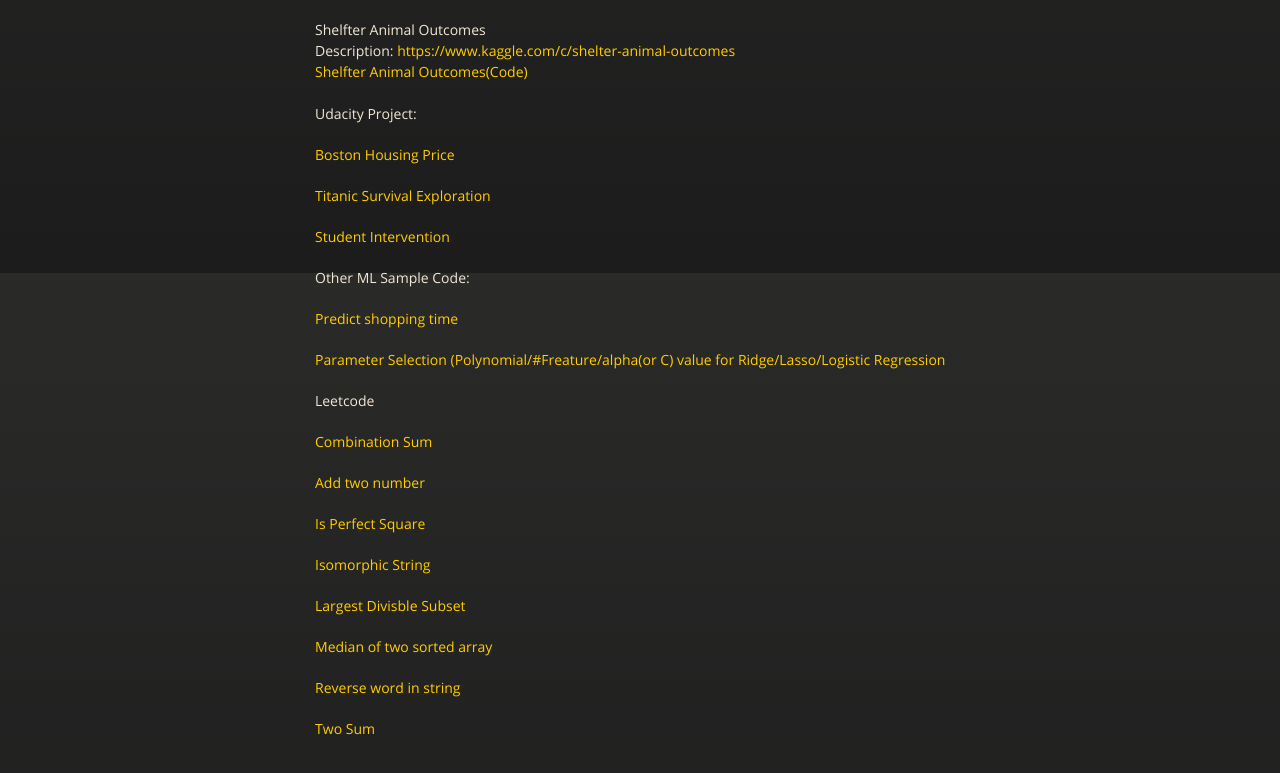
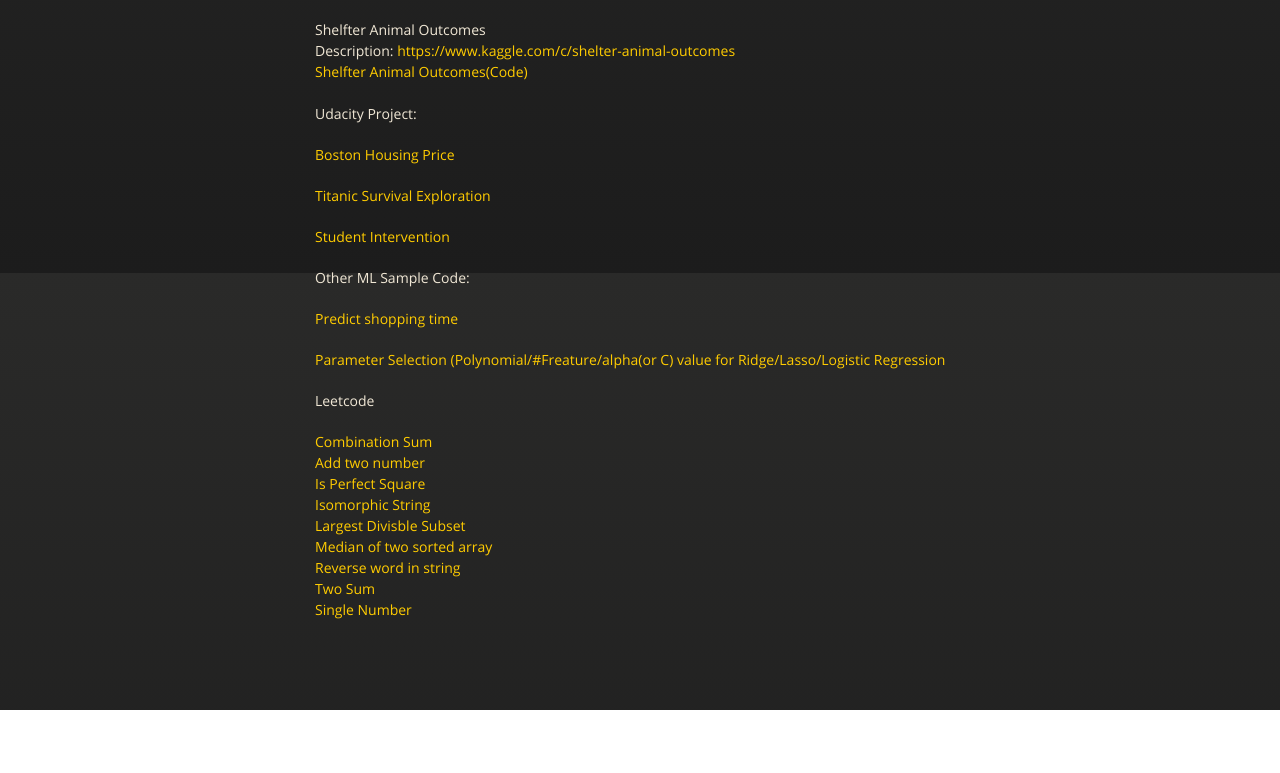
Before and after one commit to icedarkness/icedarkness.github.io, a plain HTML site: page index.html in a window 1280 px wide. Shown: the part 527-1300 px from the top of the page. After the commit the page ends 1237 px from the top, so only its background shows below. Drawn offline with nearby package versions, Linux system fonts and the light colour scheme.

Commit message:
Update index.html

```diff
--- a/index.html
+++ b/index.html
@@ -66,14 +66,15 @@
 <p><a href="https://github.com/icedarkness/machine_learning/blob/gh-pages/parameter_selection_reg.py">Parameter Selection (Polynomial/#Freature/alpha(or C) value for Ridge/Lasso/Logistic Regression </a></p>
 
 <p>Leetcode</p>
-<p><a href="https://github.com/icedarkness/leetcode/blob/gh-pages/combination_sum.py">Combination Sum</a></p>
-<p><a href="https://github.com/icedarkness/leetcode/blob/gh-pages/add_two_number.py">Add two number</a></p>
-<p><a href="https://github.com/icedarkness/leetcode/blob/gh-pages/isPerfectSquare.py">Is Perfect Square</a></p>
-<p><a href="https://github.com/icedarkness/leetcode/blob/gh-pages/isomorphic_string.py">Isomorphic String</a></p>
-<p><a href="https://github.com/icedarkness/leetcode/blob/gh-pages/largestDivisibleSubset.py">Largest Divisble Subset</a></p>
-<p><a href="https://github.com/icedarkness/leetcode/blob/gh-pages/median_of_two_sorted_array.py">Median of two sorted array</a></p>
-<p><a href="https://github.com/icedarkness/leetcode/blob/gh-pages/reverse_word_in_string.py">Reverse word in string</a></p>
-<p><a href="https://github.com/icedarkness/leetcode/blob/gh-pages/two_sum.py">Two Sum</a></p>
+<a href="https://github.com/icedarkness/leetcode/blob/gh-pages/combination_sum.py">Combination Sum</a><br>
+<a href="https://github.com/icedarkness/leetcode/blob/gh-pages/add_two_number.py">Add two number</a><br>
+<a href="https://github.com/icedarkness/leetcode/blob/gh-pages/isPerfectSquare.py">Is Perfect Square</a><br>
+<a href="https://github.com/icedarkness/leetcode/blob/gh-pages/isomorphic_string.py">Isomorphic String</a><br>
+<a href="https://github.com/icedarkness/leetcode/blob/gh-pages/largestDivisibleSubset.py">Largest Divisble Subset</a><br>
+<a href="https://github.com/icedarkness/leetcode/blob/gh-pages/median_of_two_sorted_array.py">Median of two sorted array</a><br>
+<a href="https://github.com/icedarkness/leetcode/blob/gh-pages/reverse_word_in_string.py">Reverse word in string</a><br>
+<a href="https://github.com/icedarkness/leetcode/blob/gh-pages/two_sum.py">Two Sum</a><br>
+<a href="https://github.com/icedarkness/leetcode/blob/gh-pages/singleNumber.py">Single Number</a><br>
 
       </section>
 
```
